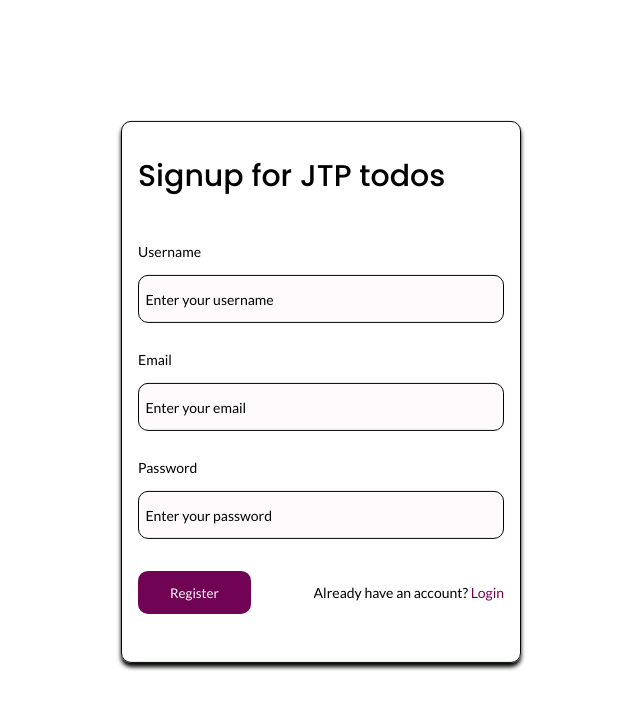
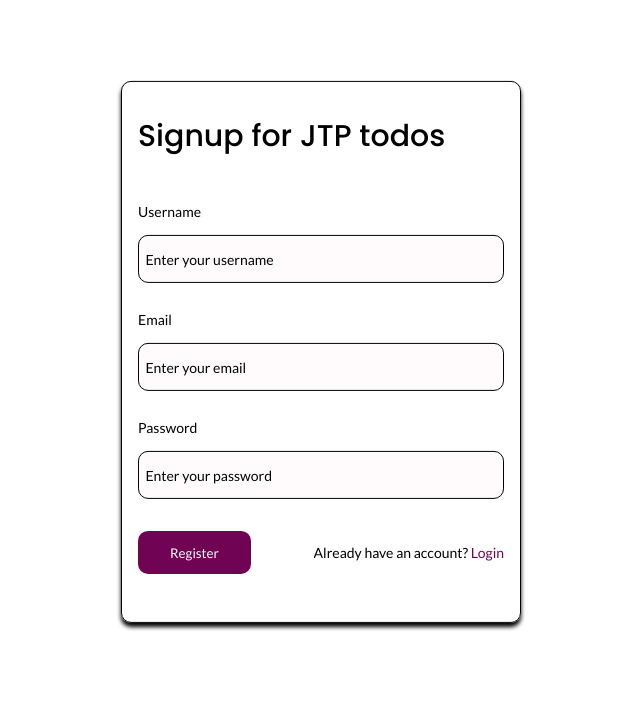
Before and after one commit to joshytheprogrammer/todos-frontend, a Nuxt app: page /register in a window 1280 px wide. Shown: the top 710 px of the page, without its empty margins (319-959 px from the left). Built offline with nearby package versions, Linux system fonts and the light colour scheme.

Commit message:
revamping site

```diff
--- a/assets/scss/mixins.scss
+++ b/assets/scss/mixins.scss
@@ -1,5 +1,24 @@
 @mixin container {
+  display: flex;
+  flex-direction: column;
+  justify-content: space-evenly;
 
+  position: absolute;
+  top: 40%;
+  left: 50%;
+  transform: translate(-50%, -50%);
+
+  width: fit-content;
+  max-width: 90%;
+
+  height: fit-content;
+
+  margin: 2rem auto;
+  padding: 2rem 1rem;
+
+  border: 1px solid $dark;
+  box-shadow: 0px 4px 4px $dark;
+  border-radius: 10px;
 }
 
 @mixin btn {
--- a/components/App/Nav.vue
+++ b/components/App/Nav.vue
@@ -4,8 +4,8 @@
 
     <div class="actions">
       <NuxtLink to="/create">Create</NuxtLink>
-      <!-- <button @click="logout">Logout</button>
-      <button @click="open" type="button" title="Create new task"><Icon icon="carbon:new-tab" width="24" height="24" /></button> -->
+      <a href="/logout" @click.prevent="logout">Logout</a>
+      <!-- <button @click="open" type="button" title="Create new task"><Icon icon="carbon:new-tab" width="24" height="24" /></button> -->
     </div>
   </div>
 </template>
--- a/pages/login.vue
+++ b/pages/login.vue
@@ -43,26 +43,8 @@ export default {
 
 <style lang="scss" scoped>
 .container {
-  display: flex;
-  flex-direction: column;
-  justify-content: space-evenly;
-
-  position: absolute;
-  top: 40%;
-  left: 50%;
-  transform: translate(-50%, -50%);
-
+  @include container;
   width: 400px;
-  max-width: 90%;
-
-  height: fit-content;
-
-  margin: 2rem auto;
-  padding: 2rem 1rem;
-
-  border: 1px solid $dark;
-  box-shadow: 0px 4px 4px $dark;
-  border-radius: 10px;
 
   h1 {
     @include display-1;
--- a/pages/register.vue
+++ b/pages/register.vue
@@ -62,26 +62,8 @@ export default {
 
 <style lang="scss" scoped>
 .container {
-  display: flex;
-  flex-direction: column;
-  justify-content: space-evenly;
-
-  position: absolute;
-  top: 45%;
-  left: 50%;
-  transform: translate(-50%, -50%);
-
+  @include container;
   width: 400px;
-  max-width: 90%;
-
-  height: fit-content;
-
-  margin: 2rem auto;
-  padding: 2rem 1rem;
-
-  border: 1px solid $dark;
-  box-shadow: 0px 4px 4px $dark;
-  border-radius: 10px;
 
   h1 {
     @include display-1;
```
